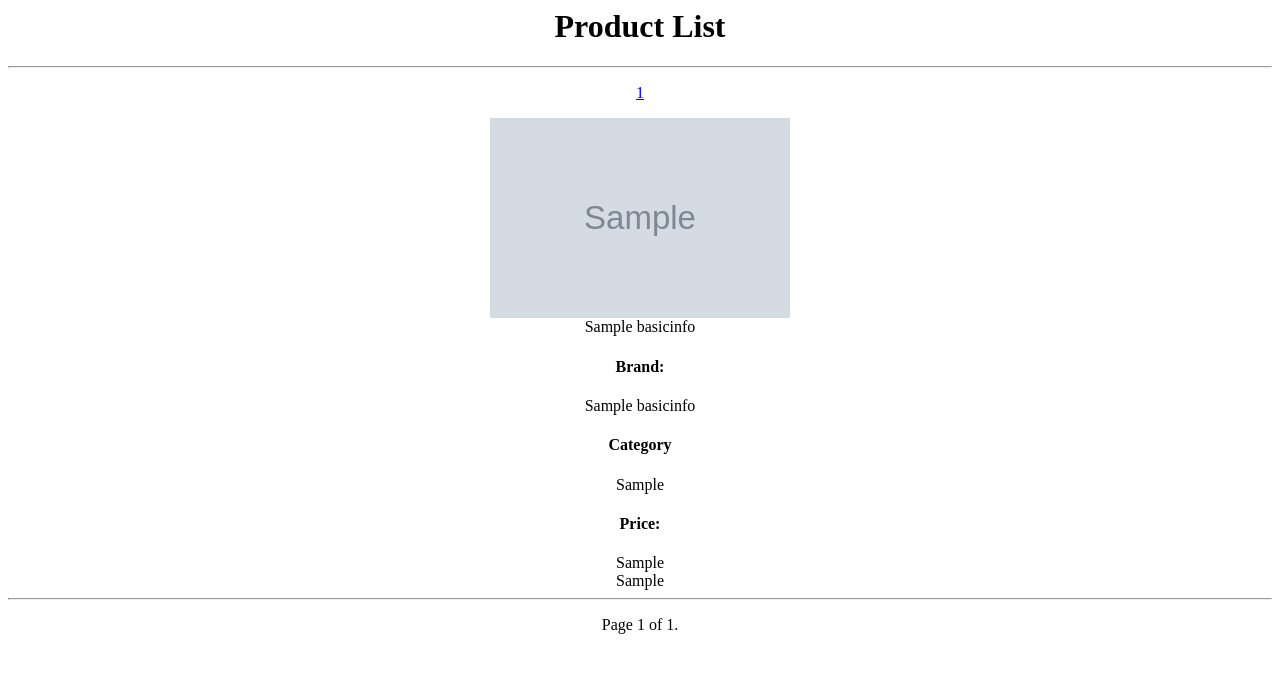
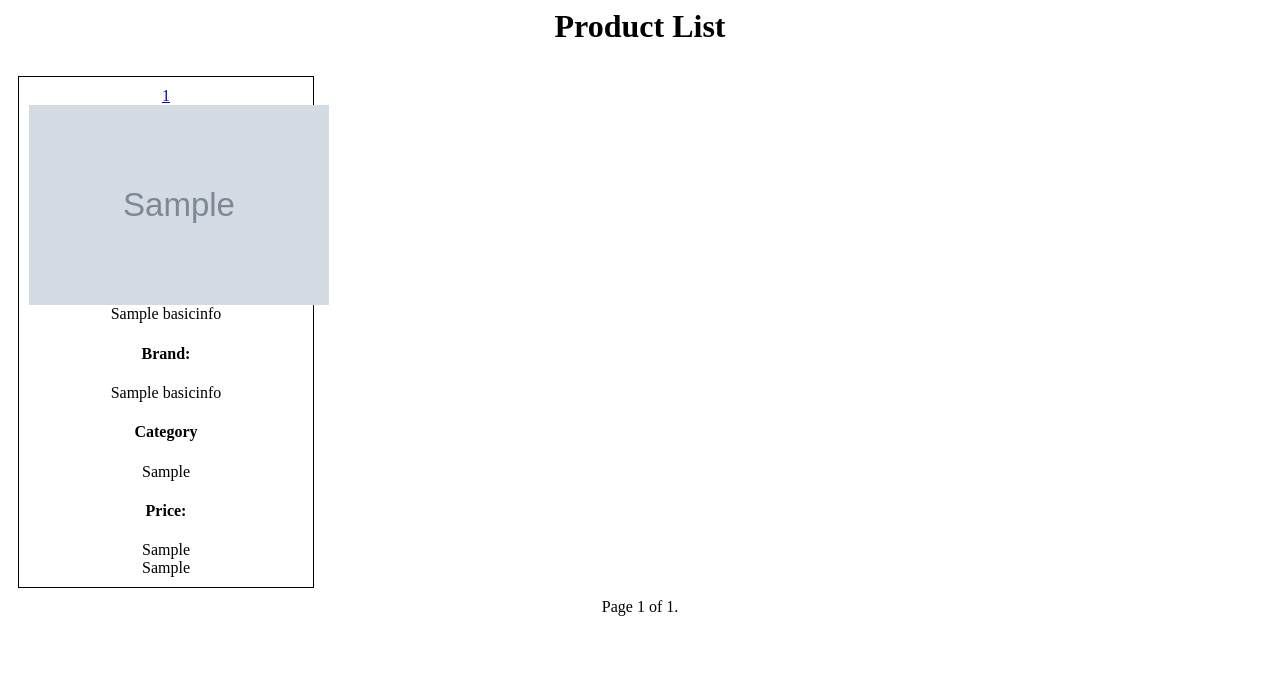
Before and after one commit to LucasZhengrui/ShoppingSystem_Lucas, a Django app: page / in a window 1280 px wide. Shown: the top 673 px of the page. Run offline with Django 4.2, Linux system fonts and the light colour scheme; tables that the repository leaves empty hold one stand-in row (values such as "Sample post"); grey boxes marked "Sample" are stand-in pictures.

Commit message:
Now we can see 8 product horizontally

```diff
--- a/shopping/templates/shopping/product_list.html
+++ b/shopping/templates/shopping/product_list.html
@@ -5,15 +5,28 @@
         <title>
             Lucas's Amazon
         </title>
+        <style>
+            .product-container {
+              display: flex;
+              flex-wrap: wrap;
+            }
+            .product {
+                box-sizing: border-box;
+                width: calc(25% - 20px);
+                margin: 10px;
+                border: 1px solid black;
+                padding: 10px;
+            }
+            </style>
     </head>
     <body>
         <div class="basicsetting">
             <h1>
                 Product List
             </h1>
-            <hr>
+            <div class="product-container">
                 {% for product in page_obj %}
-            <p>
+                <div class="product">
                     <a href="{% url 'product_details' id=product.id %}">
                         {{product.Unique_id}}
                     </a>
@@ -45,10 +58,10 @@
                         <div>
                             {{ product.Amazon_seller }}
                         </div>
-                    <hr>
                     </div>
-            </p>
+                </div>
                 {% endfor %}
+            </div>
 
             {% if page_obj.has_previous %}
                 <a href="?page=1">&laquo; first</a>
--- a/shopping/views.py
+++ b/shopping/views.py
@@ -20,14 +20,7 @@ def index(request, id):
 
 def product_list(request):
     products = basicinfo.info()
-    paginator = Paginator(products, 10) # show 10 products per page
+    paginator = Paginator(products, 8) # show 8 products per page
     page_number = request.GET.get('page')
     page_obj = paginator.get_page(page_number)
     return render(request, 'shopping/product_list.html', {'page_obj': page_obj})
-
-# def product__by_id(request, Unique_id):
-#     products = detail.shopping_by_id(Unique_id)
-#     paginator = Paginator(products, 1) # show 10 products per page
-#     page_number = request.GET.get('page')
-#     page_obj = paginator.get_page(page_number)
-#     return render(request, 'shopping/product_detail.html', {'page_obj': page_obj})
```
Lines whose indentation alone changed are shown as unchanged.
